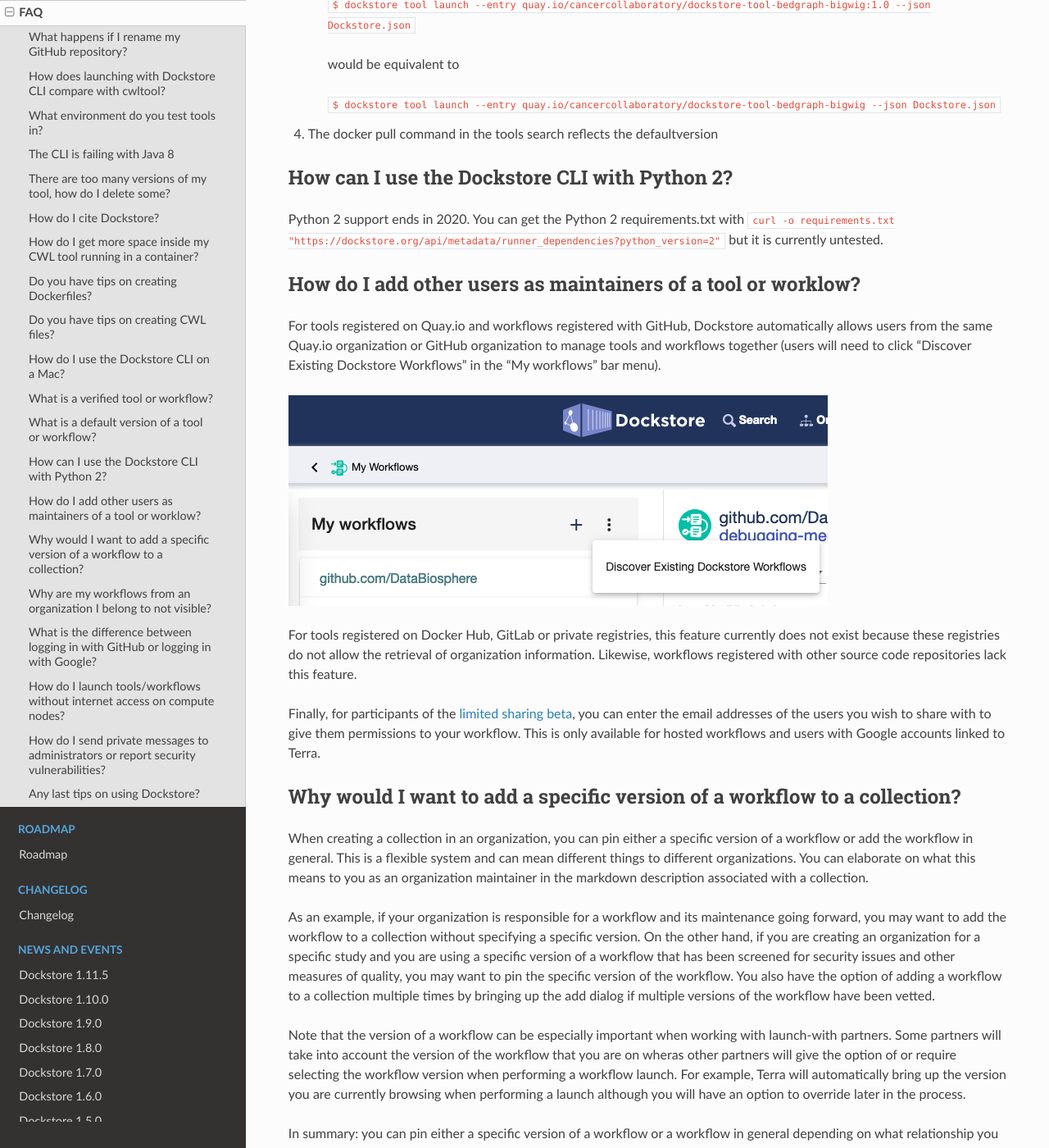
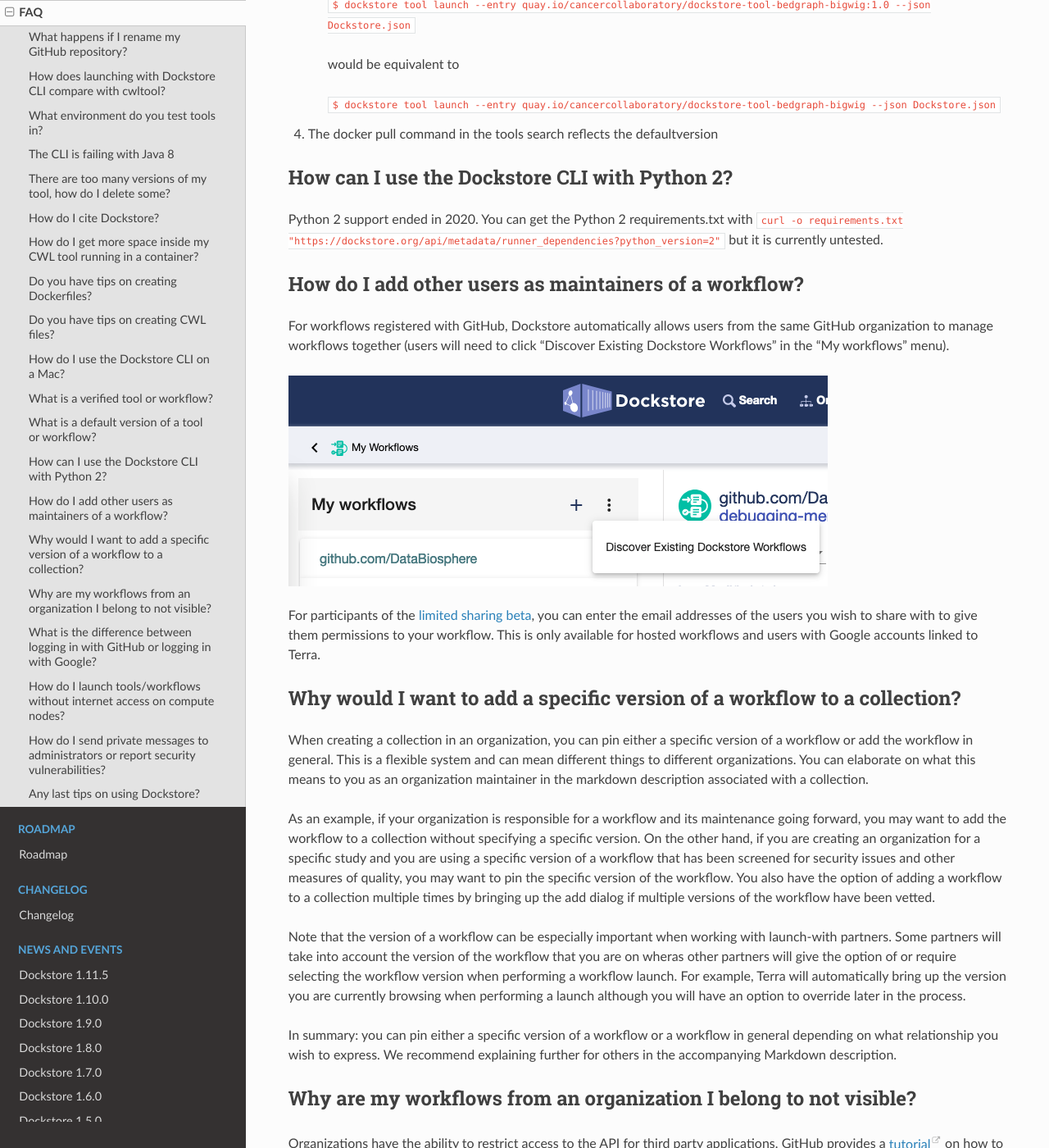
Before and after one commit to dockstore/dockstore-documentation, a Sphinx documentation site: the page built from docs/faq.rst, in a window 1280 px wide and 1400 px high, scrolled down 4248 px. Shown: the whole window at 82% size. Built offline with Sphinx 7.4.7 and the Read the Docs theme 2.0.0, drawn with Linux system fonts in a browser that asks for light colours.

Commit message:
remove references to tools in shared workflow FAQ question

```diff
--- a/docs/faq.rst
+++ b/docs/faq.rst
@@ -252,26 +252,19 @@
 How can I use the Dockstore CLI with Python 2?
 ----------------------------------------------
 
-Python 2 support ends in 2020. You can get the Python 2 requirements.txt with ``curl -o requirements.txt "https://dockstore.org/api/metadata/runner_dependencies?python_version=2"``
+Python 2 support ended in 2020. You can get the Python 2 requirements.txt with ``curl -o requirements.txt "https://dockstore.org/api/metadata/runner_dependencies?python_version=2"``
 but it is currently untested.
 
-How do I add other users as maintainers of a tool or worklow?
--------------------------------------------------------------
+How do I add other users as maintainers of a workflow?
+------------------------------------------------------
 
-For tools registered on Quay.io and workflows registered with GitHub,
-Dockstore automatically allows users from the same Quay.io organization
-or GitHub organization to manage tools and workflows together (users will
-need to click "Discover Existing Dockstore Workflows" in the "My workflows"
-bar menu).
+For workflows registered with GitHub, Dockstore automatically allows users from
+the same GitHub organization to manage workflows together (users will need to click
+"Discover Existing Dockstore Workflows" in the "My workflows" menu).
 
 .. image:: discover_existing_workflows_screenshot.png
 
-For tools registered on Docker Hub, GitLab or private registries, this
-feature currently does not exist because these registries do not allow
-the retrieval of organization information. Likewise, workflows
-registered with other source code repositories lack this feature.
-
-Finally, for participants of the :doc:`limited sharing
+For participants of the :doc:`limited sharing
 beta </advanced-topics/sharing-workflows/>`, you can enter the email
 addresses of the users you wish to share with to give them permissions
 to your workflow. This is only available for hosted workflows and users
```
